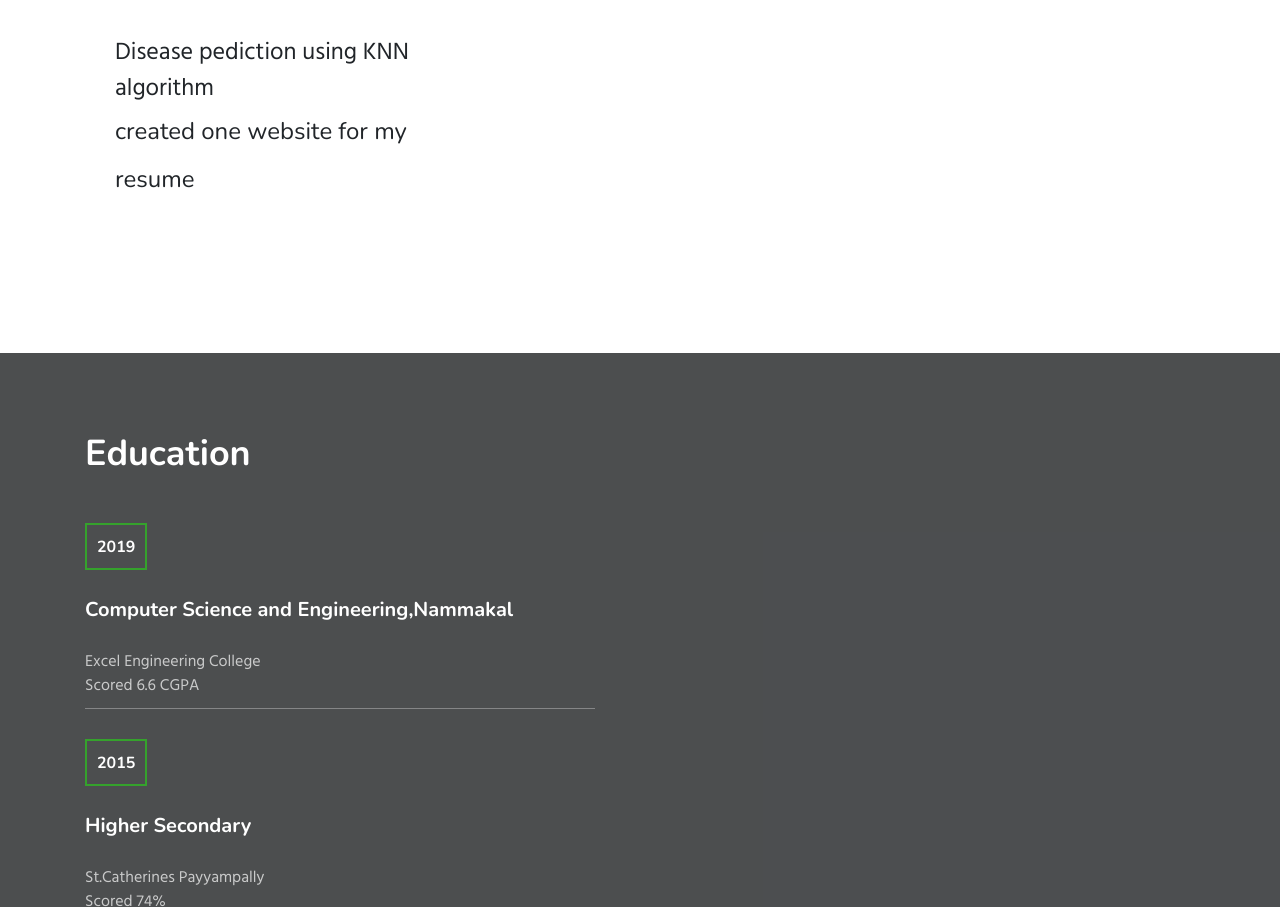
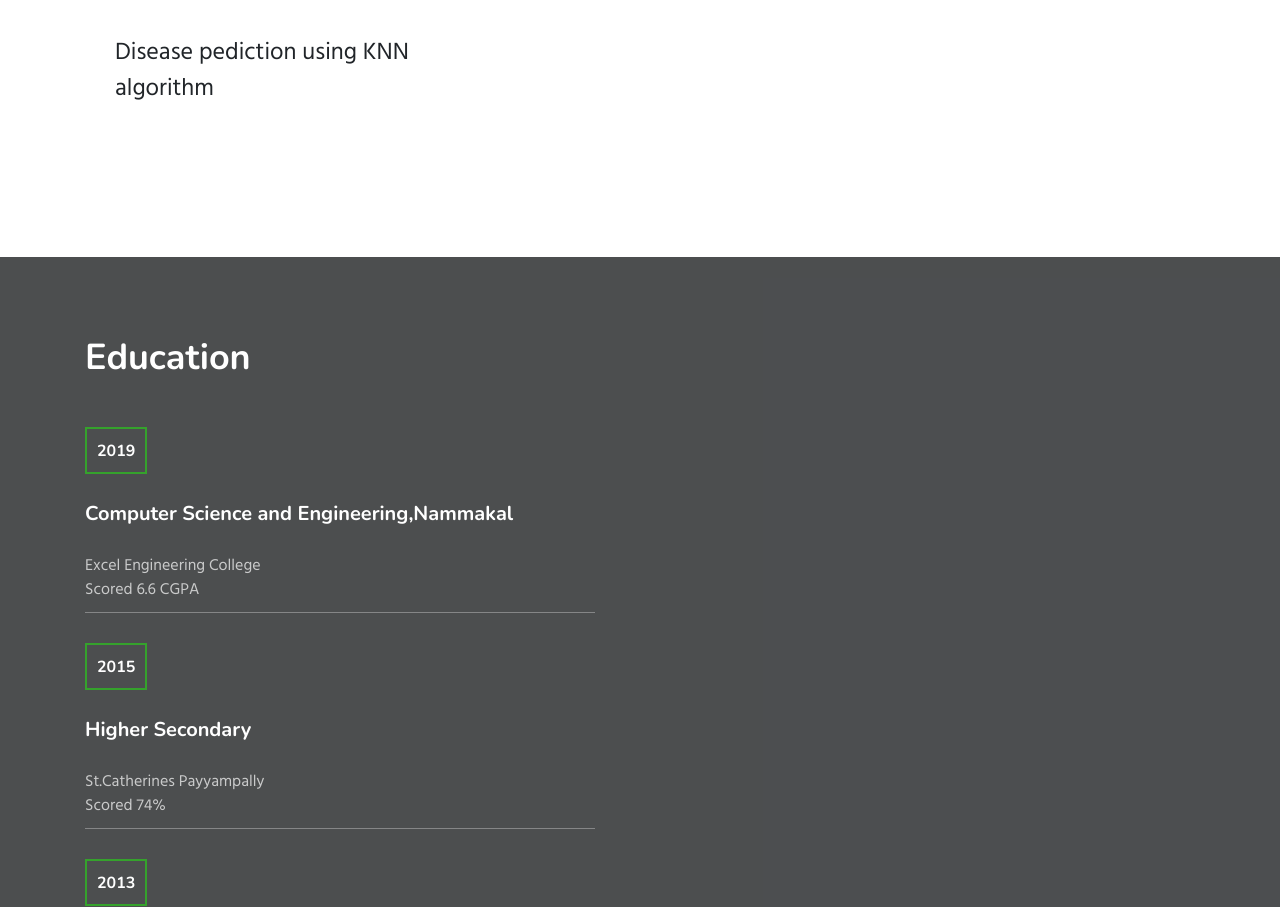
Before and after one commit to AnishaVS/Anisha-resume-website, a plain HTML site: page index.html in a window 1280 px wide. Shown: the part 1755-2662 px from the top of the page. Drawn offline with nearby package versions, Linux system fonts and the light colour scheme.

Commit message:
Update index.html
updated

```diff
--- a/index.html
+++ b/index.html
@@ -156,7 +156,7 @@ Author URL: http://w3layouts.com
                     <div class="product">
 
                     <p2>Disease pediction using KNN algorithm</p2>
-                    <h6>created one website for my resume</h6>
+
 
                     </div>
 
```
